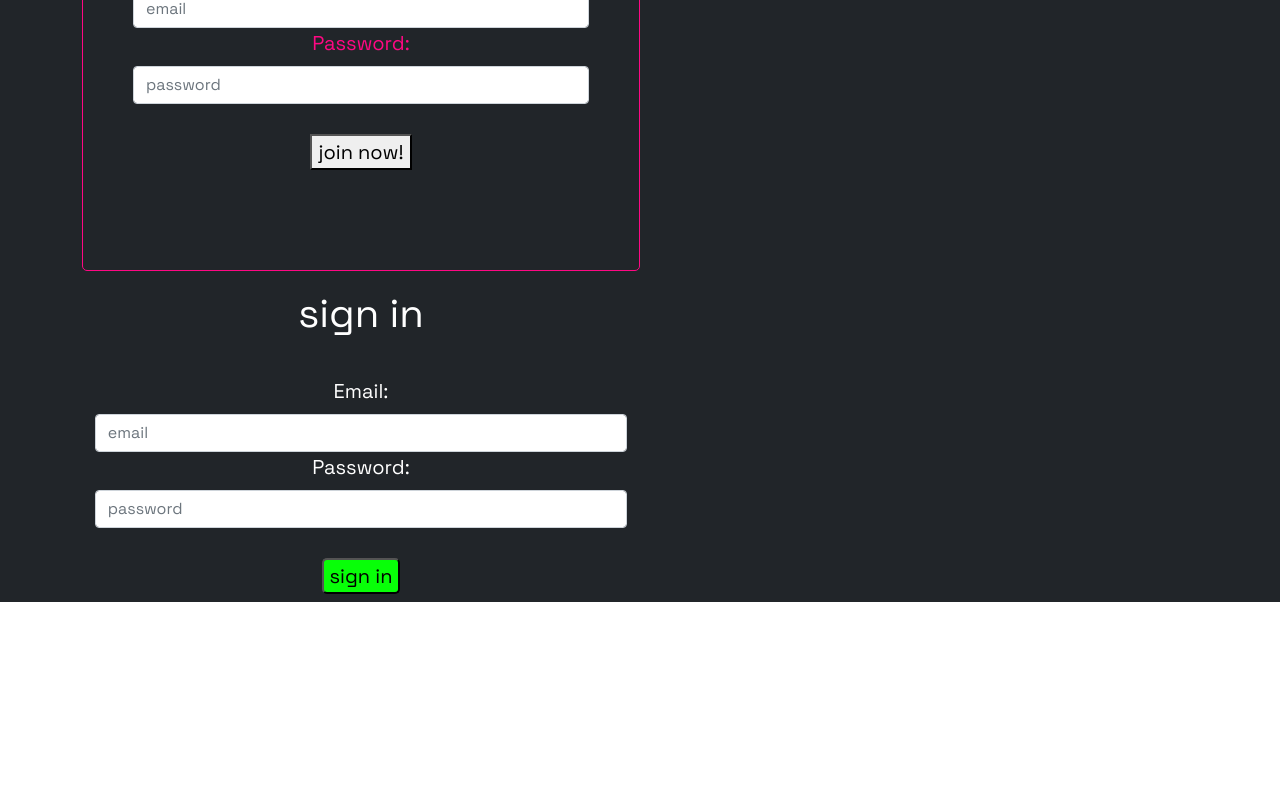
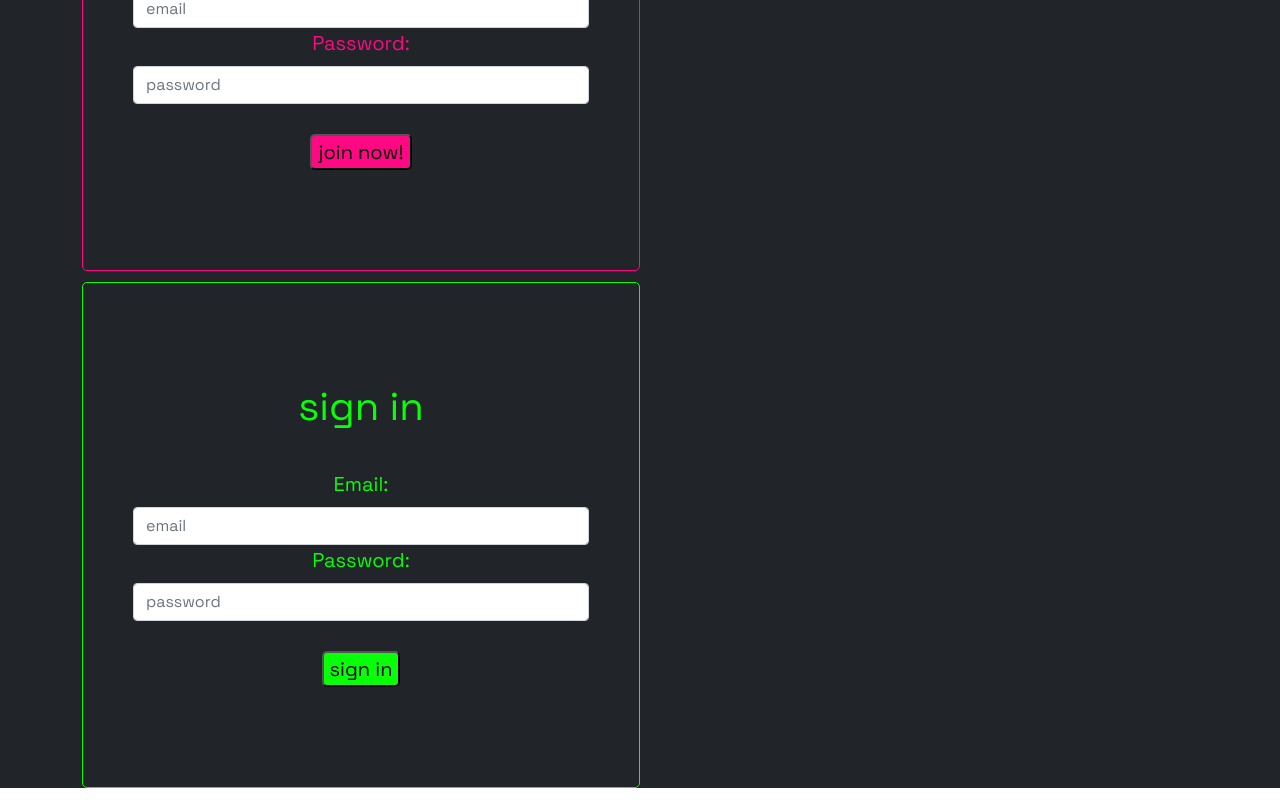
Before and after one commit to elizparisi/genuinfluence, a React (Create React App) app: page / in a window 1280 px wide. Shown: the part 775-1575 px from the top of the page. Before the commit the page ends 1389 px from the top, so only its background shows below. Built offline with nearby package versions, Linux system fonts and the light colour scheme.

Commit message:
style signInForm

```diff
--- a/src/index.css
+++ b/src/index.css
@@ -47,6 +47,9 @@
   border: 0;
   border-radius: 5px;
   font-size: 20px;
+  color: #08FF08;
+  border: 1px solid;
+  padding: 100px 50px;
 }
 
 .signin-button {
@@ -86,3 +89,12 @@
   border: 1px solid;
   padding: 100px 50px;
 }
+
+.join-button {
+    display: inline-block;
+    font-weight: 400;
+    background: #FF0883;
+    text-align: center;
+    text-decoration: none;
+    border-radius: 5px;
+}
```
